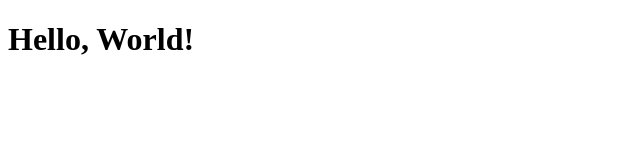
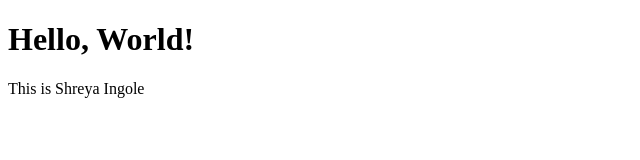
Before and after one commit to ShreyaIngole3/ShreyaIngole3.github.io, a plain HTML site: page index.html in a window 1280 px wide. Shown: the whole page, without its empty margins (0-640 px from the left). Drawn offline with Linux system fonts and the light colour scheme.

Commit message:
Update index.html

```diff
--- a/index.html
+++ b/index.html
@@ -6,5 +6,6 @@
 </head>
 <body>
     <h1>Hello, World!</h1>
+    <h0>This is Shreya Ingole</h0>
 </body>
 </html>
```
